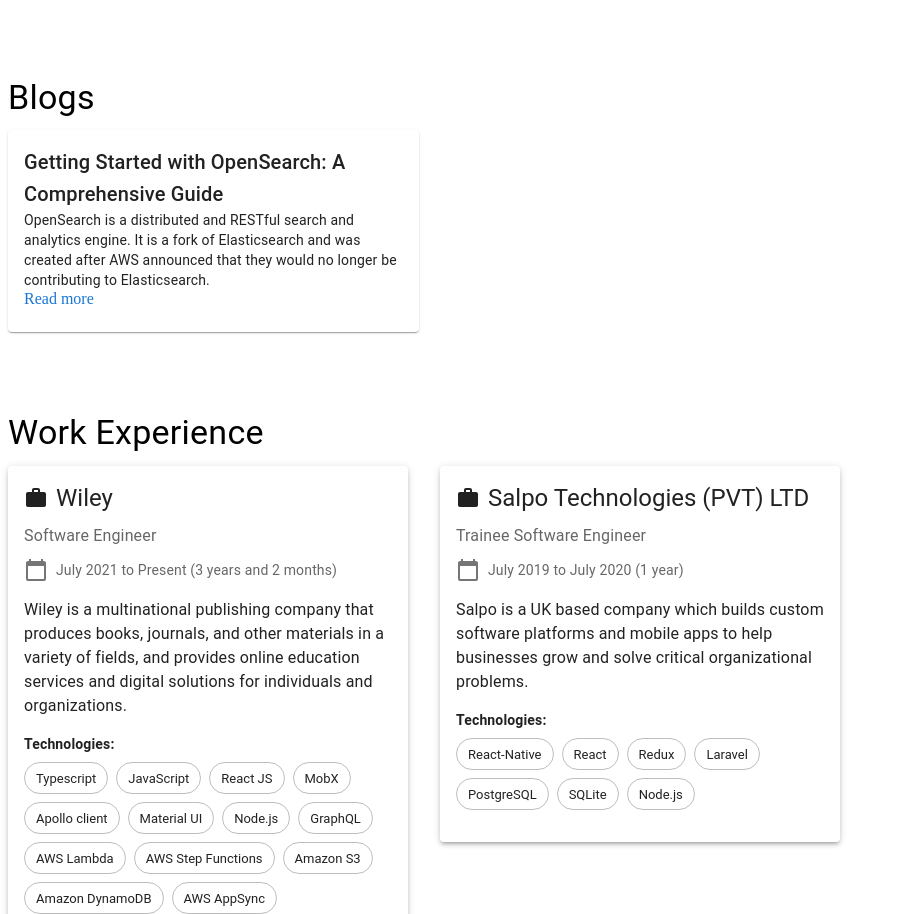
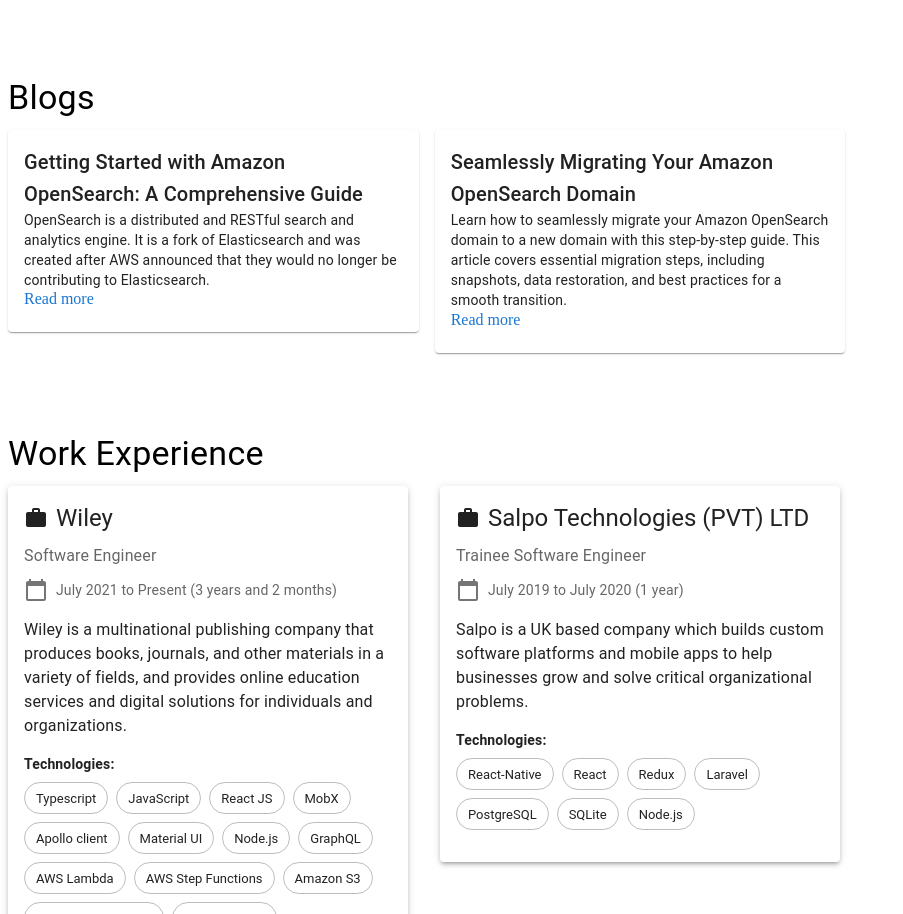
Before and after one commit to mfmafkar/mfmafkar.github.io, a React (Vite) app: page / in a window 1280 px wide. Shown: the part 1268-2182 px from the top of the page, without its empty margins (0-903 px from the left). Built offline with nearby package versions, Linux system fonts and the light colour scheme.

Commit message:
feat: add my second medium blog to app

```diff
--- a/src/components/Home.tsx
+++ b/src/components/Home.tsx
@@ -65,10 +65,16 @@
 
   const blogs = [
     {
-      title: 'Getting Started with OpenSearch: A Comprehensive Guide',
+      title: 'Getting Started with Amazon OpenSearch: A Comprehensive Guide',
       description:
         'OpenSearch is a distributed and RESTful search and analytics engine. It is a fork of Elasticsearch and was created after AWS announced that they would no longer be contributing to Elasticsearch.',
       link: 'https://medium.com/@mfmafkar/getting-started-with-opensearch-a-comprehensive-guide-eeda11c925cb',
+    },
+    {
+      title: 'Seamlessly Migrating Your Amazon OpenSearch Domain',
+      description:
+        'Learn how to seamlessly migrate your Amazon OpenSearch domain to a new domain with this step-by-step guide. This article covers essential migration steps, including snapshots, data restoration, and best practices for a smooth transition.',
+      link: 'https://medium.com/@mfmafkar/seamlessly-migrate-your-amazon-opensearch-domain-26ec15731556',
     },
   ];
 
```
